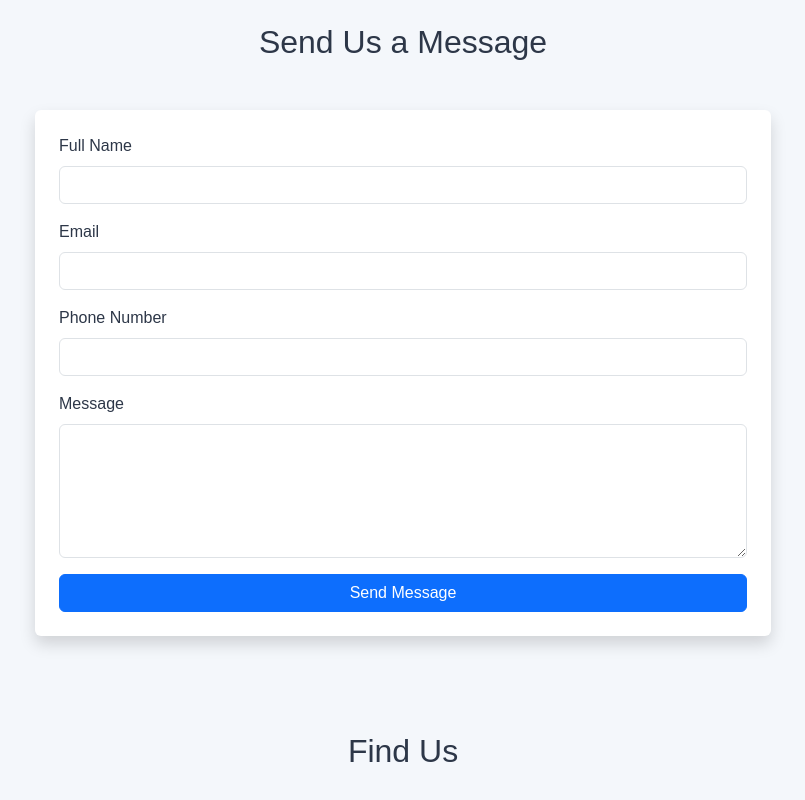
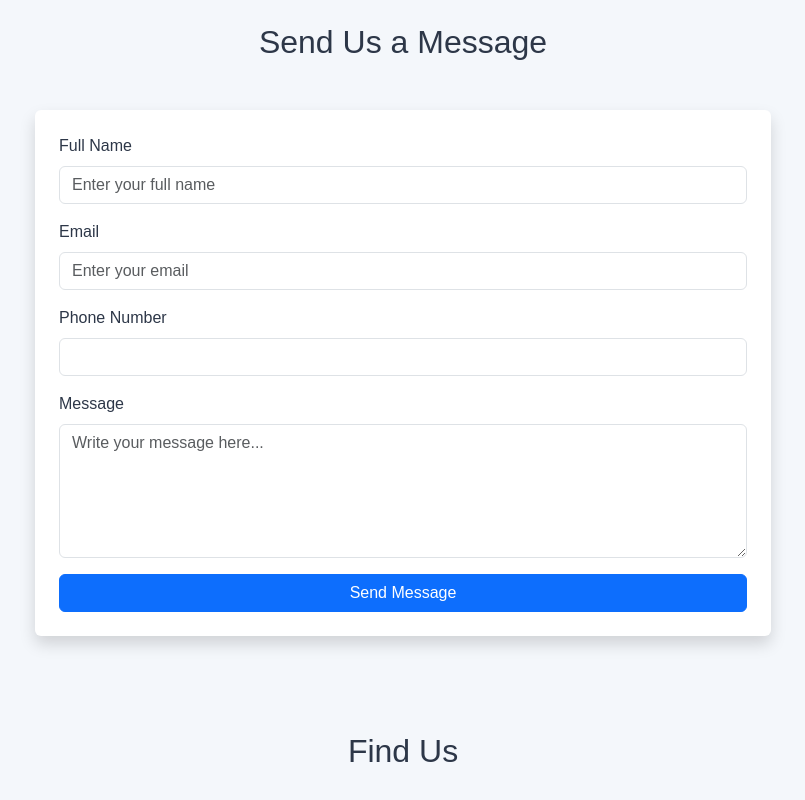
Before and after one commit to charbelzayyat/DOMUS-NGO-WEBSITE, a plain HTML site: page contact.html in a window 1280 px wide. Shown: the part 924-1724 px from the top of the page, without its empty margins (237-1042 px from the left). Drawn offline with nearby package versions, Linux system fonts and the light colour scheme; grey boxes are pictures that could not be loaded.

Commit message:
Improve contact form accessibility and validation

```diff
--- a/contact.html
+++ b/contact.html
@@ -185,6 +185,8 @@
                         <input type="text"
                                id="name"
                                class="form-control"
+                               placeholder="Enter your full name"
+                               autocomplete="name"
                                required>
 
                         <small id="nameError"
@@ -201,6 +203,8 @@
                         <input type="email"
                                id="email"
                                class="form-control"
+                               placeholder="Enter your email"
+                               autocomplete="email"
                                required>
 
                         <small id="emailError"
@@ -217,6 +221,8 @@
                         <input type="text"
                                id="phone"
                                class="form-control"
+                               autocomplete="tel"
+                               title="Enter your phone number"
                                required>
 
                         <small id="phoneError"
@@ -233,6 +239,8 @@
                         <textarea id="message"
                                   rows="5"
                                   class="form-control"
+                                  placeholder="Write your message here..."
+                                  title="Enter your message"
                                   required></textarea>
 
                         <small id="messageError"
@@ -264,6 +272,7 @@
     </h2>
 
     <iframe
+    title="DOMUS NGO Location"
         src="https://www.google.com/maps/embed?pb=!1m18!1m12!1m3!1d6628.204044746468!2d35.52150506977539!3d33.83547949999998!2m3!1f0!2f0!3f0!3m2!1i1024!2i768!4f13.1!3m3!1m2!1s0x151f182fab3ab9e7%3A0x3f1f051307b2d1b8!2sSt.%20Elias%20Church!5e0!3m2!1sen!2slb!4v1782493145852!5m2!1sen!2slb"
         width="100%"
         height="450"
```
